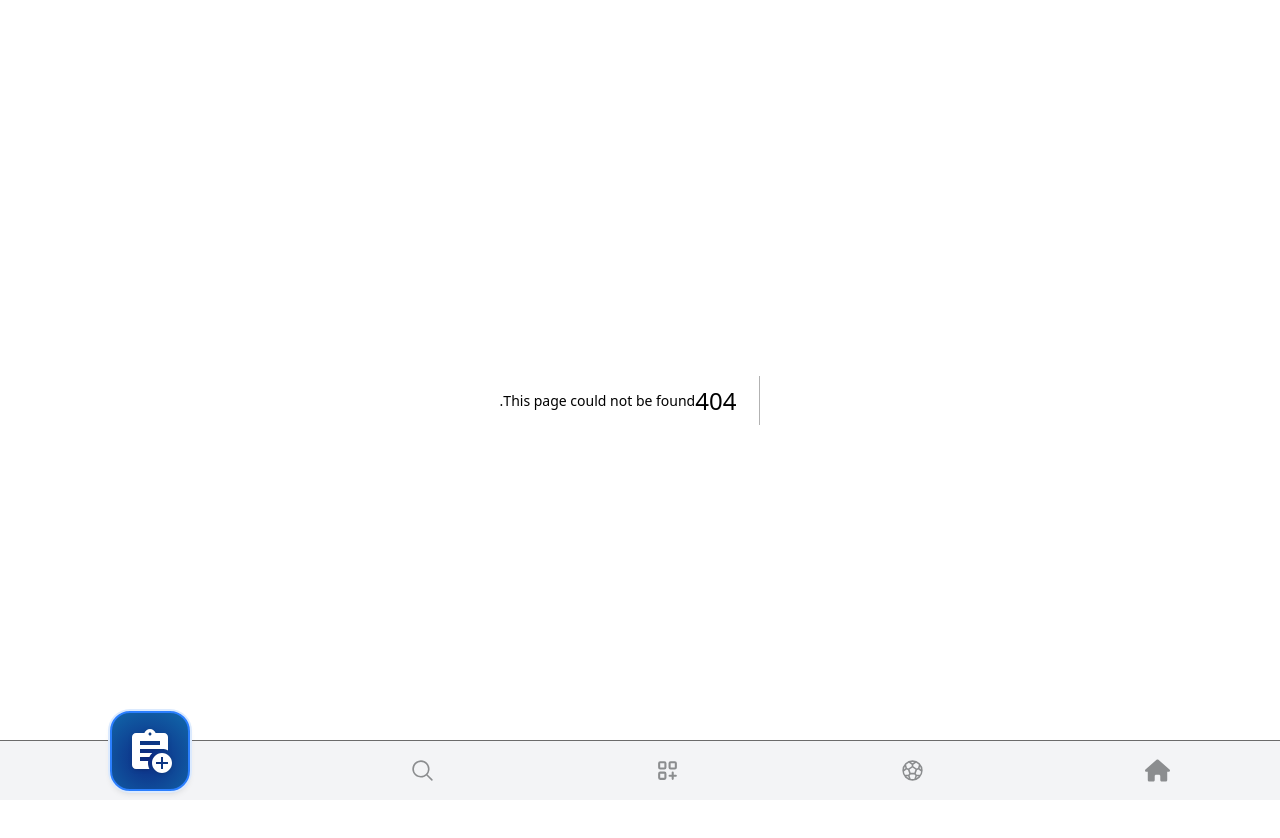
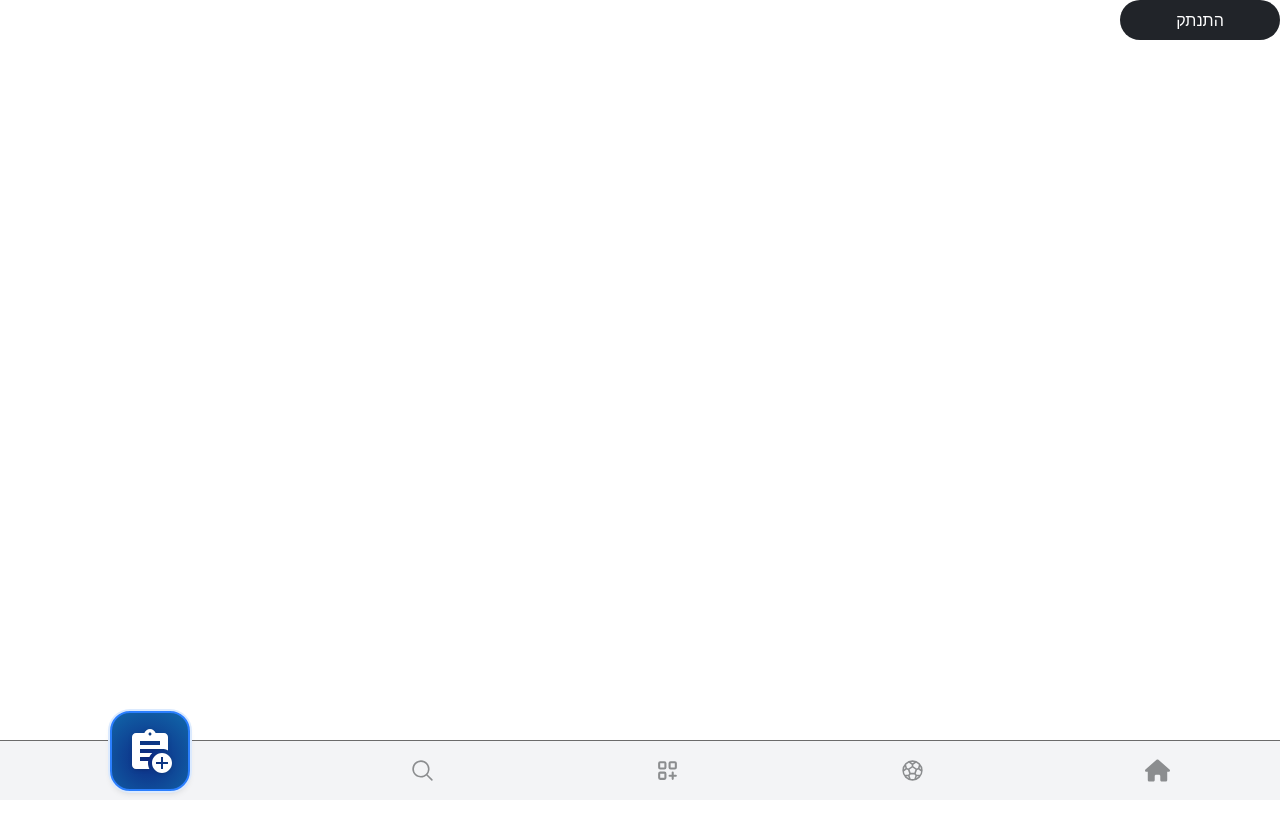
Before and after one commit to juva99/yoop, a Next.js app in the folder frontend/app/: page /menu in a window 1280 px wide. Before the commit this address had no page. Shown: the top 838 px of the page. After the commit the page ends 800 px from the top, so only its background shows below. Built offline with nearby package versions, Linux system fonts and the light colour scheme.

Commit message:
initial menu page, move logout btn to menu

```diff
--- /dev/null
+++ b/frontend/app/app/menu/page.tsx
@@ -0,0 +1,21 @@
+import Link from "next/link";
+import React from "react";
+
+type Props = {
+  // your props here
+};
+
+const page: React.FC<Props> = ({}) => {
+  return (
+    <div>
+      <Link
+        href={"/api/auth/signout"}
+        className="text-l flex h-10 w-40 items-center justify-center rounded-full bg-[#212429] text-white"
+      >
+        התנתק
+      </Link>
+    </div>
+  );
+};
+
+export default page;
--- a/frontend/app/app/page.tsx
+++ b/frontend/app/app/page.tsx
@@ -26,15 +26,7 @@ export default async function Home() {
         <p className="text-title text-2xl font-bold">
           היי {userName.split(" ")[0]},{" "}
         </p>
-        <div className="flex gap-3">
-          <NotificationsButton />
-          <Link
-            href={"/api/auth/signout"}
-            className="flex h-10 w-10 items-center justify-center rounded-full bg-red-500 text-[10px] text-white"
-          >
-            x
-          </Link>
-        </div>
+        <NotificationsButton />
       </div>
       <div>
         <span className="text-subtitle text-l mb-2">משחקים עתידיים</span>
```
